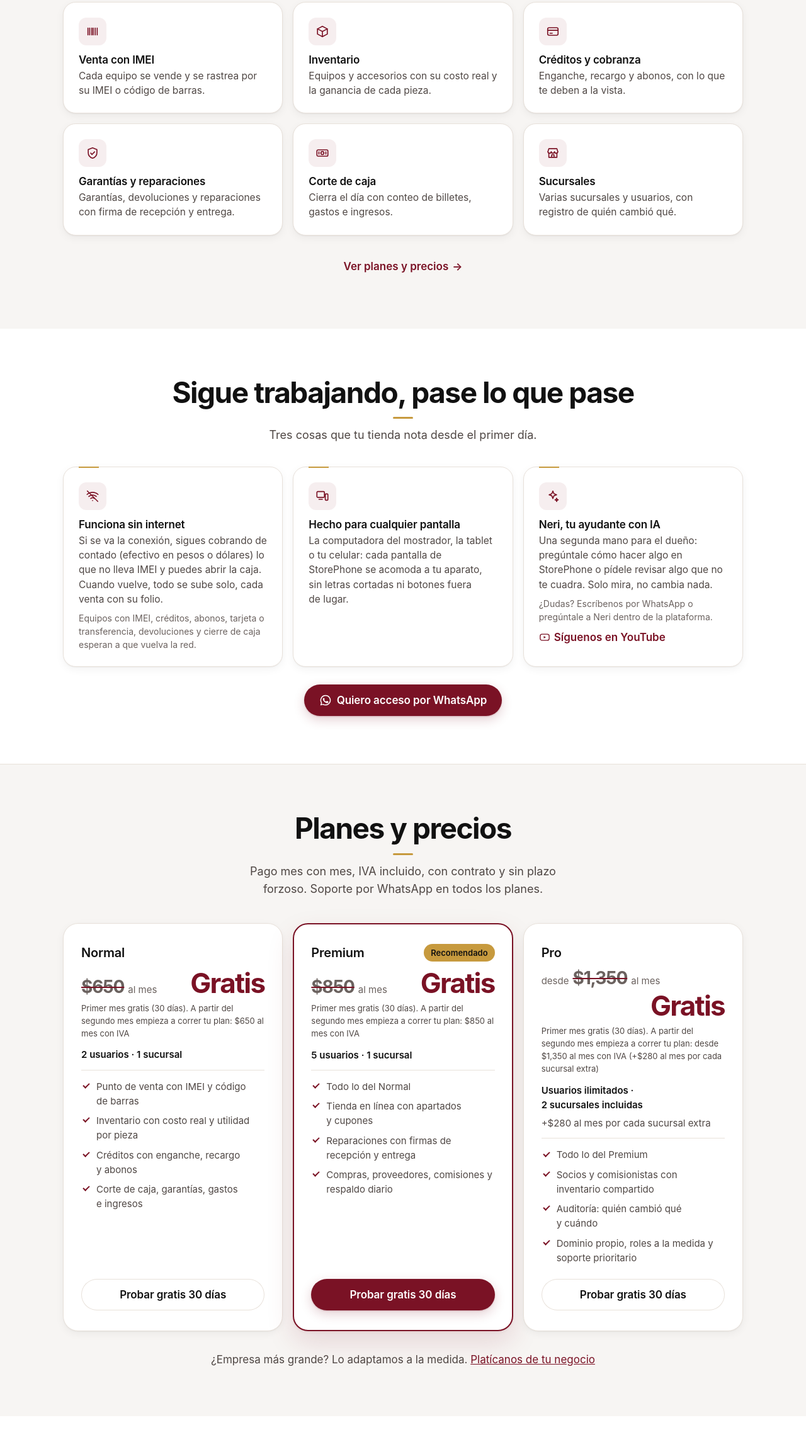
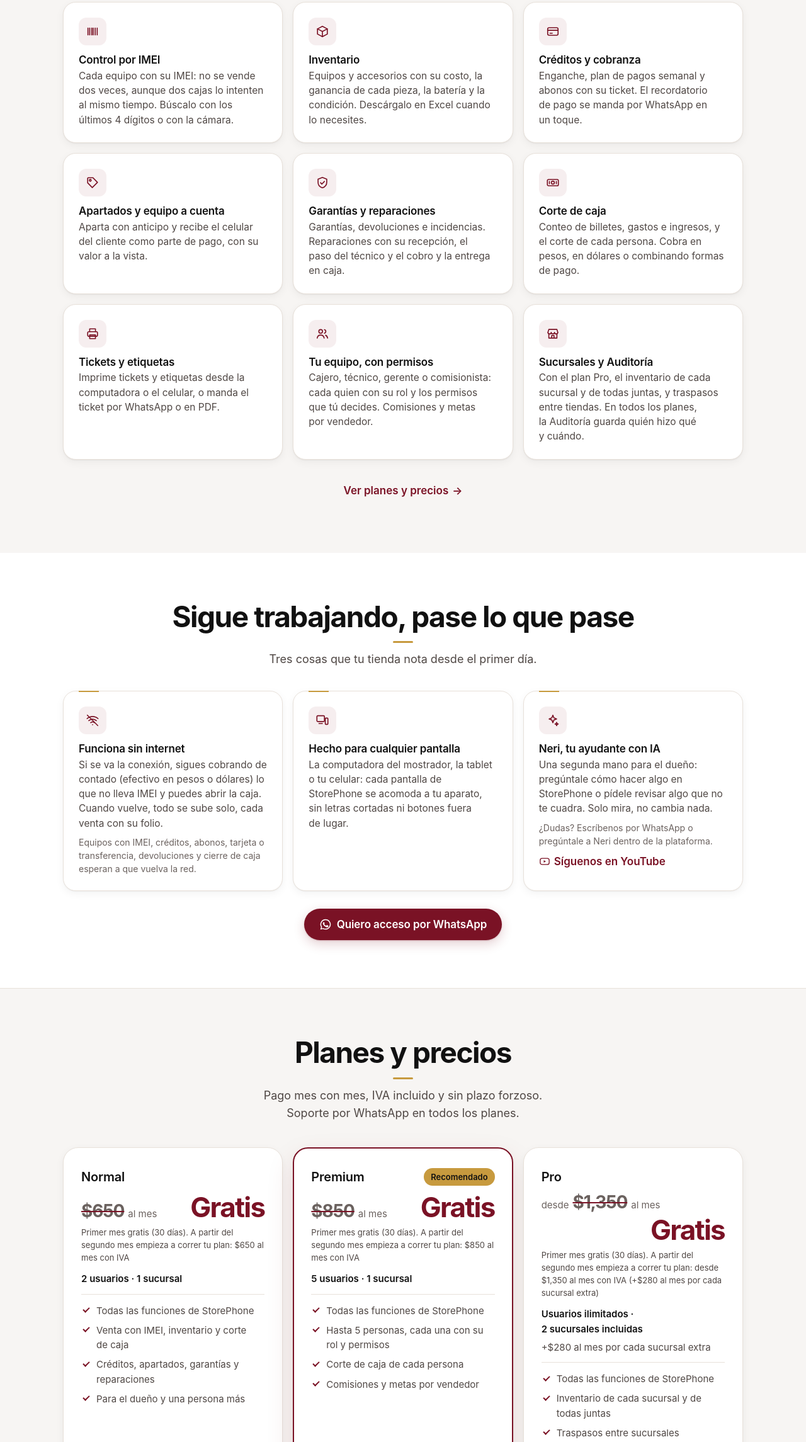
Before and after one commit to cabreraolivojoveth-hue/neronfix-landing, a plain HTML site: page index.html in a window 1280 px wide. Shown: the part 962-3252 px from the top of the page at 63% size. Drawn offline with Linux system fonts and the light colour scheme; no server answers.

Commit message:
Solo lo que StorePhone hace hoy: sin tienda en linea, sin contrato, sin firmas
- Fuera: «Tienda en línea con apartados y cupones», «Reparaciones con firmas»,
  «con contrato» (planes, FAQ, Cómo trabajamos), contrato de confidencialidad,
  «respaldo diario», «dominio propio», «soporte prioritario», consignación
  (solo la tiene un negocio), «ya lo usan» sin respaldo, «capacitación en línea».
- Planes: todos con todas las funciones; cambian solo usuarios y sucursales
  (planReglas.ts). Pro: sucursales, traspasos, aviso de deuda en otra sucursal.
- «Lo que resuelve»: 9 tarjetas con lo comprobado en el código y la bitácora de
  NeronCell (IMEI con candado entre cajas, Excel, plan semanal, recordatorio por
  WhatsApp, apartados y equipo a cuenta, reparaciones sin firmas, corte por
  persona, pesos/dólares/mixto, tickets y etiquetas, roles y permisos, Auditoría).
- Páginas para buscadores corregidas igual; sitemap con fecha 2026-11-19.

Co-Authored-By: Claude Opus 5.5 <noreply@anthropic.com>

```diff
--- a/index.html
+++ b/index.html
@@ -497,8 +497,8 @@ a.resena__autor:hover{color:var(--wine)}
         { "@type": "Question", "name": "¿Cuánto cuesta?", "acceptedAnswer": { "@type": "Answer", "text": "Normal $650 al mes, Premium $850 y Pro desde $1,350 (incluye 2 sucursales; cada una extra, +$280 al mes). Precios con IVA incluido y pago mes con mes. El primer mes es gratis (30 días de prueba). Tienes atención directa con los programadores." } },
         { "@type": "Question", "name": "¿Atienden en todo México?", "acceptedAnswer": { "@type": "Answer", "text": "Sí, en todo México y muy pronto en Latinoamérica. Nos ponemos de acuerdo por llamada, Google Meet o mensaje." } },
         { "@type": "Question", "name": "¿Necesito instalar algo?", "acceptedAnswer": { "@type": "Answer", "text": "No. Funciona en el navegador de tu computadora, tablet o celular. Solo necesitas internet." } },
-        { "@type": "Question", "name": "¿Hay plazo forzoso?", "acceptedAnswer": { "@type": "Answer", "text": "No. Trabajamos con contrato, mes con mes, y puedes cambiar de plan cuando lo necesites." } },
-        { "@type": "Question", "name": "¿De quién es la información?", "acceptedAnswer": { "@type": "Answer", "text": "Tuya. Cada negocio ve solo su información, respaldada en la nube y disponible para ti siempre. Firmamos contrato de confidencialidad." } },
+        { "@type": "Question", "name": "¿Hay plazo forzoso?", "acceptedAnswer": { "@type": "Answer", "text": "No. Pagas mes con mes, sigues mientras te sirva y puedes cambiar de plan cuando lo necesites." } },
+        { "@type": "Question", "name": "¿De quién es la información?", "acceptedAnswer": { "@type": "Answer", "text": "Tuya. Cada negocio ve solo su información, guardada y respaldada en nuestros servidores, y disponible para ti siempre." } },
         { "@type": "Question", "name": "¿Funciona sin internet?", "acceptedAnswer": { "@type": "Answer", "text": "En parte: sin conexión sigues cobrando de contado (efectivo en pesos o dólares) lo que no lleva IMEI y puedes abrir la caja; al volver, todo se sube solo con su folio. Los equipos con IMEI, créditos, abonos, pagos con tarjeta o transferencia, devoluciones y el cierre de caja esperan a que vuelva la red." } },
         { "@type": "Question", "name": "¿Cómo me ayudan si tengo dudas?", "acceptedAnswer": { "@type": "Answer", "text": "Por WhatsApp al 646 287 5283, o dentro de StorePhone con Neri, el ayudante con IA para el dueño: le preguntas cómo hacer algo o le pides revisar algo que no te cuadra. También hay tutoriales en video en nuestro canal de YouTube." } }
       ]
@@ -571,12 +571,15 @@ a.resena__autor:hover{color:var(--wine)}
       <p class="sub">Lo de todos los días, en un solo lugar: sin hojas sueltas ni cuentas a mano.</p>
     </div>
     <div class="tarjetas">
-      <div class="tarjeta rv"><span class="ic"><svg class="ico" aria-hidden="true" viewBox="0 0 24 24"><path d="M4 6v12M7 6v12M10.5 6v12M13 6v12M16.5 6v12M20 6v12"/></svg></span><h3>Venta con IMEI</h3><p>Cada equipo se vende y se rastrea por su IMEI o código de barras.</p></div>
-      <div class="tarjeta rv"><span class="ic"><svg class="ico" aria-hidden="true" viewBox="0 0 24 24"><path d="M3.5 7.5L12 3l8.5 4.5v9L12 21l-8.5-4.5z"/><path d="M3.5 7.5L12 12l8.5-4.5M12 12v9"/></svg></span><h3>Inventario</h3><p>Equipos y accesorios con su costo real y la ganancia de cada pieza.</p></div>
-      <div class="tarjeta rv"><span class="ic"><svg class="ico" aria-hidden="true" viewBox="0 0 24 24"><rect x="3" y="5.5" width="18" height="13" rx="2.5"/><path d="M3 10h18M7 15h4"/></svg></span><h3>Créditos y cobranza</h3><p>Enganche, recargo y abonos, con lo que te deben a la vista.</p></div>
-      <div class="tarjeta rv"><span class="ic"><svg class="ico" aria-hidden="true" viewBox="0 0 24 24"><path d="M12 3l7.5 3v5.5c0 4.6-3.2 8.2-7.5 9.5-4.3-1.3-7.5-4.9-7.5-9.5V6z"/><path d="M8.8 12.2l2.3 2.3 4.4-4.6"/></svg></span><h3>Garantías y reparaciones</h3><p>Garantías, devoluciones y reparaciones con firma de recepción y entrega.</p></div>
-      <div class="tarjeta rv"><span class="ic"><svg class="ico" aria-hidden="true" viewBox="0 0 24 24"><rect x="2.5" y="6.5" width="19" height="11" rx="2"/><circle cx="12" cy="12" r="2.6"/><path d="M6 10v4M18 10v4"/></svg></span><h3>Corte de caja</h3><p>Cierra el día con conteo de billetes, gastos e ingresos.</p></div>
-      <div class="tarjeta rv"><span class="ic"><svg class="ico" aria-hidden="true" viewBox="0 0 24 24"><path d="M3.5 9.5L5 4.5h14l1.5 5"/><path d="M3.5 9.5a2.8 2.8 0 0 0 5.67 0 2.8 2.8 0 0 0 5.66 0 2.8 2.8 0 0 0 5.67 0"/><path d="M5 12v7.5h14V12M10 19.5v-4.5h4v4.5"/></svg></span><h3>Sucursales</h3><p>Varias sucursales y usuarios, con registro de quién cambió qué.</p></div>
+      <div class="tarjeta rv"><span class="ic"><svg class="ico" aria-hidden="true" viewBox="0 0 24 24"><path d="M4 6v12M7 6v12M10.5 6v12M13 6v12M16.5 6v12M20 6v12"/></svg></span><h3>Control por IMEI</h3><p>Cada equipo con su IMEI: no se vende dos veces, aunque dos cajas lo intenten al mismo tiempo. Búscalo con los últimos 4 dígitos o con la cámara.</p></div>
+      <div class="tarjeta rv"><span class="ic"><svg class="ico" aria-hidden="true" viewBox="0 0 24 24"><path d="M3.5 7.5L12 3l8.5 4.5v9L12 21l-8.5-4.5z"/><path d="M3.5 7.5L12 12l8.5-4.5M12 12v9"/></svg></span><h3>Inventario</h3><p>Equipos y accesorios con su costo, la ganancia de cada pieza, la batería y la condición. Descárgalo en Excel cuando lo necesites.</p></div>
+      <div class="tarjeta rv"><span class="ic"><svg class="ico" aria-hidden="true" viewBox="0 0 24 24"><rect x="3" y="5.5" width="18" height="13" rx="2.5"/><path d="M3 10h18M7 15h4"/></svg></span><h3>Créditos y cobranza</h3><p>Enganche, plan de pagos semanal y abonos con su ticket. El recordatorio de pago se manda por WhatsApp en un toque.</p></div>
+      <div class="tarjeta rv"><span class="ic"><svg class="ico" aria-hidden="true" viewBox="0 0 24 24"><path d="M3.5 12.5V4.5a1 1 0 0 1 1-1h8l8 8-9 9z"/><circle cx="8" cy="8" r="1.6"/></svg></span><h3>Apartados y equipo a cuenta</h3><p>Aparta con anticipo y recibe el celular del cliente como parte de pago, con su valor a la vista.</p></div>
+      <div class="tarjeta rv"><span class="ic"><svg class="ico" aria-hidden="true" viewBox="0 0 24 24"><path d="M12 3l7.5 3v5.5c0 4.6-3.2 8.2-7.5 9.5-4.3-1.3-7.5-4.9-7.5-9.5V6z"/><path d="M8.8 12.2l2.3 2.3 4.4-4.6"/></svg></span><h3>Garantías y reparaciones</h3><p>Garantías, devoluciones e incidencias. Reparaciones con su recepción, el paso del técnico y el cobro y la entrega en caja.</p></div>
+      <div class="tarjeta rv"><span class="ic"><svg class="ico" aria-hidden="true" viewBox="0 0 24 24"><rect x="2.5" y="6.5" width="19" height="11" rx="2"/><circle cx="12" cy="12" r="2.6"/><path d="M6 10v4M18 10v4"/></svg></span><h3>Corte de caja</h3><p>Conteo de billetes, gastos e ingresos, y el corte de cada persona. Cobra en pesos, en dólares o combinando formas de pago.</p></div>
+      <div class="tarjeta rv"><span class="ic"><svg class="ico" aria-hidden="true" viewBox="0 0 24 24"><path d="M7 8.5V3.5h10v5"/><rect x="3.5" y="8.5" width="17" height="8" rx="2"/><path d="M7 14h10v6.5H7z"/></svg></span><h3>Tickets y etiquetas</h3><p>Imprime tickets y etiquetas desde la computadora o el celular, o manda el ticket por WhatsApp o en PDF.</p></div>
+      <div class="tarjeta rv"><span class="ic"><svg class="ico" aria-hidden="true" viewBox="0 0 24 24"><circle cx="9" cy="8" r="3.2"/><path d="M3 19.5c.6-3.3 3-5.2 6-5.2s5.4 1.9 6 5.2"/><path d="M15.5 4.9a3.2 3.2 0 0 1 0 6.2M17.5 14.6c1.8.7 3 2.4 3.5 4.9"/></svg></span><h3>Tu equipo, con permisos</h3><p>Cajero, técnico, gerente o comisionista: cada quien con su rol y los permisos que tú decides. Comisiones y metas por vendedor.</p></div>
+      <div class="tarjeta rv"><span class="ic"><svg class="ico" aria-hidden="true" viewBox="0 0 24 24"><path d="M3.5 9.5L5 4.5h14l1.5 5"/><path d="M3.5 9.5a2.8 2.8 0 0 0 5.67 0 2.8 2.8 0 0 0 5.66 0 2.8 2.8 0 0 0 5.67 0"/><path d="M5 12v7.5h14V12M10 19.5v-4.5h4v4.5"/></svg></span><h3>Sucursales y Auditoría</h3><p>Con el plan Pro, el inventario de cada sucursal y de todas juntas, y traspasos entre tiendas. En todos los planes, la Auditoría guarda quién hizo qué y cuándo.</p></div>
     </div>
     <p class="tras rv"><a class="liga" href="#planes">Ver planes y precios</a></p>
   </div>
@@ -637,7 +640,7 @@ a.resena__autor:hover{color:var(--wine)}
   <div class="wrap">
     <div class="cabeza rv">
       <h2>Planes y precios</h2>
-      <p class="sub">Pago mes con mes, IVA incluido, con contrato y sin plazo forzoso. Soporte por WhatsApp en todos los planes.</p>
+      <p class="sub">Pago mes con mes, IVA incluido y sin plazo forzoso. Soporte por WhatsApp en todos los planes.</p>
     </div>
     <div class="planes rv" id="planes-pista" tabindex="0" role="region" aria-label="Planes: desliza para ver los tres">
       <article class="plan">
@@ -646,10 +649,10 @@ a.resena__autor:hover{color:var(--wine)}
         <p class="letra">Primer mes gratis (30 días). A partir del segundo mes empieza a correr tu plan: $650 al mes con IVA</p>
         <p class="limite">2 usuarios · 1 sucursal</p>
         <ul>
-          <li>Punto de venta con IMEI y código de barras</li>
-          <li>Inventario con costo real y utilidad por pieza</li>
-          <li>Créditos con enganche, recargo y abonos</li>
-          <li>Corte de caja, garantías, gastos e ingresos</li>
+          <li>Todas las funciones de StorePhone</li>
+          <li>Venta con IMEI, inventario y corte de caja</li>
+          <li>Créditos, apartados, garantías y reparaciones</li>
+          <li>Para el dueño y una persona más</li>
         </ul>
         <a class="btn btn--line" href="https://wa.me/5216462875283?text=Hola%2C%20quiero%20acceso%20a%20StorePhone%2C%20me%20interesa%20el%20plan%20Normal" data-encuesta="Normal" rel="noopener">Probar gratis 30 días</a>
       </article>
@@ -659,10 +662,10 @@ a.resena__autor:hover{color:var(--wine)}
         <p class="letra">Primer mes gratis (30 días). A partir del segundo mes empieza a correr tu plan: $850 al mes con IVA</p>
         <p class="limite">5 usuarios · 1 sucursal</p>
         <ul>
-          <li>Todo lo del Normal</li>
-          <li>Tienda en línea con apartados y cupones</li>
-          <li>Reparaciones con firmas de recepción y entrega</li>
-          <li>Compras, proveedores, comisiones y respaldo diario</li>
+          <li>Todas las funciones de StorePhone</li>
+          <li>Hasta 5 personas, cada una con su rol y permisos</li>
+          <li>Corte de caja de cada persona</li>
+          <li>Comisiones y metas por vendedor</li>
         </ul>
         <a class="btn btn--vino" href="https://wa.me/5216462875283?text=Hola%2C%20quiero%20acceso%20a%20StorePhone%2C%20me%20interesa%20el%20plan%20Premium" data-encuesta="Premium" rel="noopener">Probar gratis 30 días</a>
       </article>
@@ -673,10 +676,10 @@ a.resena__autor:hover{color:var(--wine)}
         <p class="limite">Usuarios ilimitados · 2&nbsp;sucursales incluidas</p>
         <p class="extra">+$280 al mes por cada sucursal extra</p>
         <ul>
-          <li>Todo lo del Premium</li>
-          <li>Socios y comisionistas con inventario compartido</li>
-          <li>Auditoría: quién cambió qué y cuándo</li>
-          <li>Dominio propio, roles a la medida y soporte prioritario</li>
+          <li>Todas las funciones de StorePhone</li>
+          <li>Inventario de cada sucursal y de todas juntas</li>
+          <li>Traspasos entre sucursales</li>
+          <li>Aviso si el cliente debe en otra sucursal</li>
         </ul>
         <a class="btn btn--line" href="https://wa.me/5216462875283?text=Hola%2C%20quiero%20acceso%20a%20StorePhone%2C%20me%20interesa%20el%20plan%20Pro" data-encuesta="Pro" rel="noopener">Probar gratis 30 días</a>
       </article>
@@ -701,15 +704,15 @@ a.resena__autor:hover{color:var(--wine)}
   <div class="wrap">
     <div class="cabeza rv">
       <h2>Cómo trabajamos</h2>
-      <p class="sub">Trato directo y por escrito.</p>
+      <p class="sub">Trato directo, con las personas que hacen el sistema.</p>
     </div>
     <div class="grid">
       <div class="item rv"><h3>Se adapta a tu negocio</h3><p>StorePhone se personaliza a tu forma de trabajar. Para empresas más grandes, lo hacemos a la medida.</p></div>
       <div class="item rv"><h3>Con programadores</h3><p>Te atienden directamente programadores y especialistas del área.</p></div>
       <div class="item rv"><h3>Como te acomode</h3><p>Por llamada, Google Meet o mensaje. Somos de México y te atendemos estés donde estés.</p></div>
       <div class="item rv"><h3>Tu información es tuya</h3><p>Los datos de tu negocio te pertenecen y los tienes disponibles siempre.</p></div>
-      <div class="item rv"><h3>Con contrato, mes con mes</h3><p>Trabajamos con contrato y sin plazo forzoso: sigues mientras te sirva.</p></div>
-      <div class="item rv"><h3>Confidencialidad</h3><p>Firmamos un contrato de confidencialidad sobre la información de tu negocio.</p></div>
+      <div class="item rv"><h3>Mes con mes</h3><p>Sin plazo forzoso: pagas mes con mes y sigues mientras te sirva.</p></div>
+      <div class="item rv"><h3>Cada negocio ve solo lo suyo</h3><p>La información de tu tienda solo la ven tú y las personas que tú das de alta.</p></div>
     </div>
   </div>
 </section>
@@ -771,11 +774,11 @@ a.resena__autor:hover{color:var(--wine)}
       </details>
       <details>
         <summary>¿Hay plazo forzoso?</summary>
-        <p>No. Trabajamos con contrato, mes con mes, y puedes cambiar de plan cuando lo necesites.</p>
+        <p>No. Pagas mes con mes, sigues mientras te sirva y puedes cambiar de plan cuando lo necesites.</p>
       </details>
       <details>
         <summary>¿De quién es la información?</summary>
-        <p>Tuya. Cada negocio ve solo su información, respaldada en la nube y disponible para ti siempre. Firmamos contrato de confidencialidad.</p>
+        <p>Tuya. Cada negocio ve solo su información, guardada y respaldada en nuestros servidores, y disponible para ti siempre.</p>
       </details>
       <details>
         <summary>¿Funciona sin internet?</summary>
```
Also changed, not shown: control-de-imei/index.html (+4 -4 lines), punto-de-venta-con-creditos/index.html (+3 -3 lines), recomienda/index.html (+1 -1 lines), sistema-para-celulares-cdmx/index.html (+2 -2 lines), sistema-para-celulares-monterrey/index.html (+4 -4 lines), sitemap.xml (+6 -6 lines).
